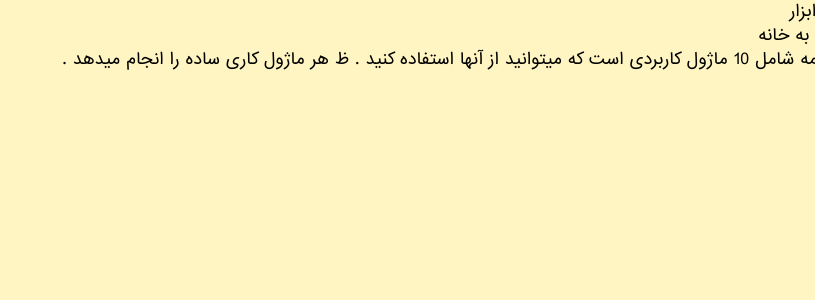
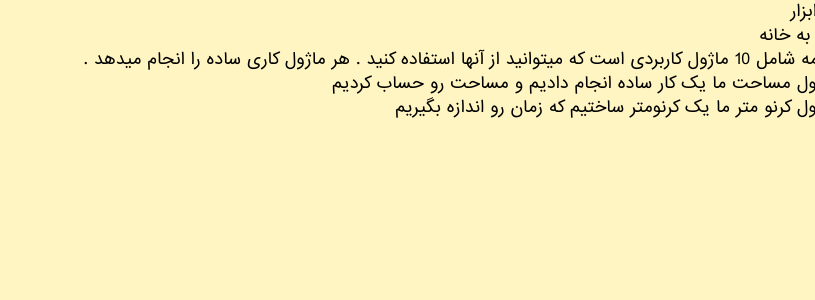
Before and after one commit to mahdic200/HP-software-engineering-project, a React (Vite) app: page /help in a window 1280 px wide. Shown: the top 300 px of the page, without its empty margins (465-1280 px from the left). Built offline with nearby package versions, Linux system fonts and the light colour scheme.

Commit message:
help is updated

```diff
--- a/src/pages/Help.tsx
+++ b/src/pages/Help.tsx
@@ -1,4 +1,6 @@
 import { setDocTitle } from "@/utils/Helpers";
+import { Link } from "react-router-dom";
+import Routes from "@/routes/Routes";
 
 function Help() {
 
@@ -8,8 +10,21 @@ function Help() {
         <>
         <section className="m-5 rounded-md p-4 bg-[var(--third)]">
             این برنامه شامل 10 ماژول کاربردی است که میتوانید از
-            آنها استفاده کنید . ظ
+            آنها استفاده کنید .
             هر ماژول کاری ساده را انجام میدهد .
+
+            <ul className="list-disc pr-5 mt-5 leading-10">
+                <li>
+                    توی ماژول
+                    <Link to={Routes.area} className="text-blue-500"> مساحت </Link>
+                    ما یک کار ساده انجام دادیم و مساحت رو حساب کردیم
+                </li>
+                <li>
+                    توی ماژول
+                    <Link to={Routes.area} className="text-blue-500"> کرنو متر </Link>
+                    ما یک کرنومتر ساختیم که زمان رو اندازه بگیریم
+                </li>
+            </ul>
         </section>
         </>
     );
--- a/src/routes/Routes.tsx
+++ b/src/routes/Routes.tsx
@@ -1,16 +1,16 @@
 const Routes = {
-    home: "",
-    metromap: "metromap",
-    area: "area",
-    stopwatch: "stopwatch",
-    notes: "notes",
-    todo: "todo",
-    date: "date",
-    time: "time",
-    bmi: "bmi",
-    calc: "calc",
-    about: "about",
-    help: "help",
+    home: "/",
+    metromap: "/metromap",
+    area: "/area",
+    stopwatch: "/stopwatch",
+    notes: "/notes",
+    todo: "/todo",
+    date: "/date",
+    time: "/time",
+    bmi: "/bmi",
+    calc: "/calc",
+    about: "/about",
+    help: "/help",
 };
 
 export default Routes;
```
